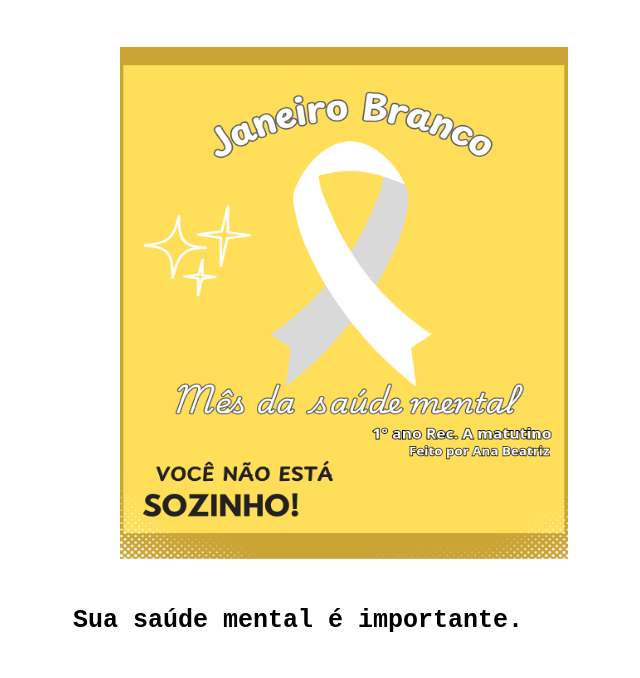
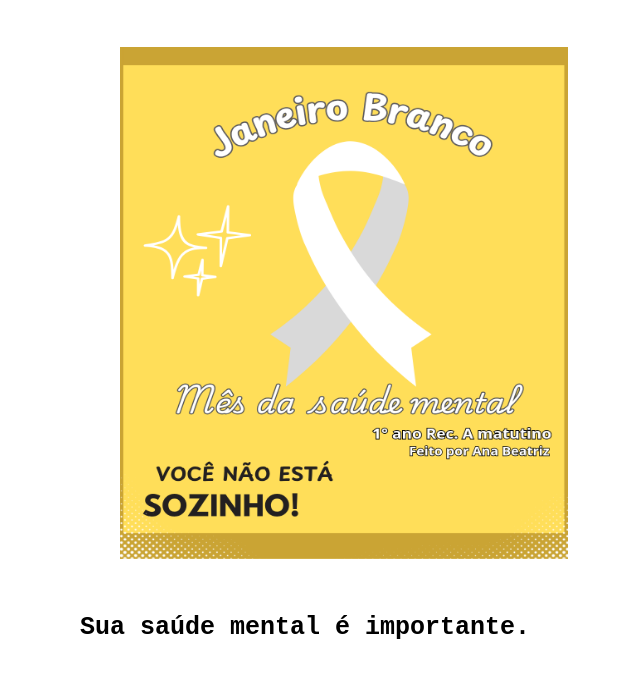
Before and after one commit to Anabia2w/Janeiro-Branco---Trabalho-de-Projetos-de-Tecnologia, a plain HTML site: page index.html in a window 1280 px wide. Shown: the whole page, without its empty margins (296-936 px from the left). Drawn offline with Linux system fonts and the light colour scheme.

Commit message:
Update style.css

```diff
--- a/style.css
+++ b/style.css
@@ -22,6 +22,11 @@ h2{
     display: flex;
     font-family: monospace;
     font-size: 25px;
+      padding: 7px;
+    margin: auto;
+    font-family: monospace;
+    font-size: 25px;
+    text-align: start;
 }
 
 @media screen and (max-width: 768px) {
@@ -31,4 +36,5 @@ h2{
     .container__imagem{
         width: 50vw;
     }
+
 }
```
